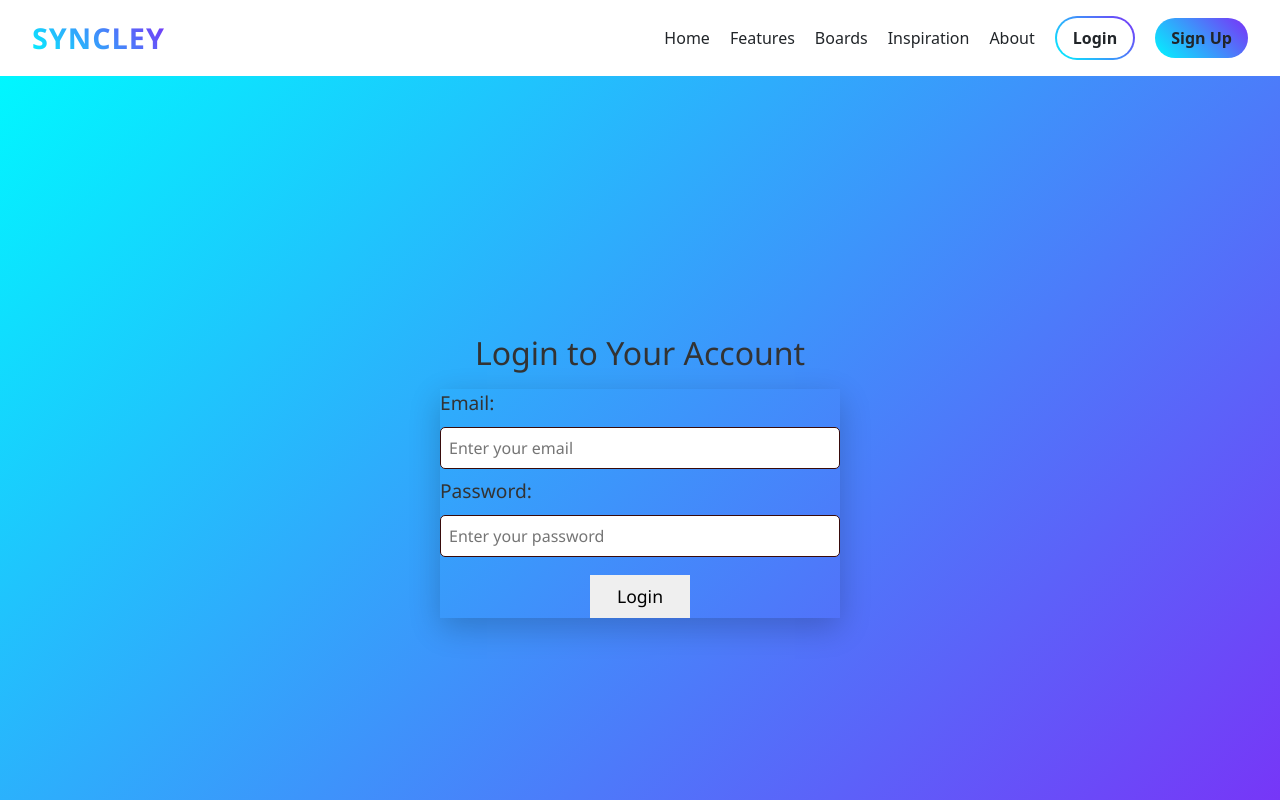
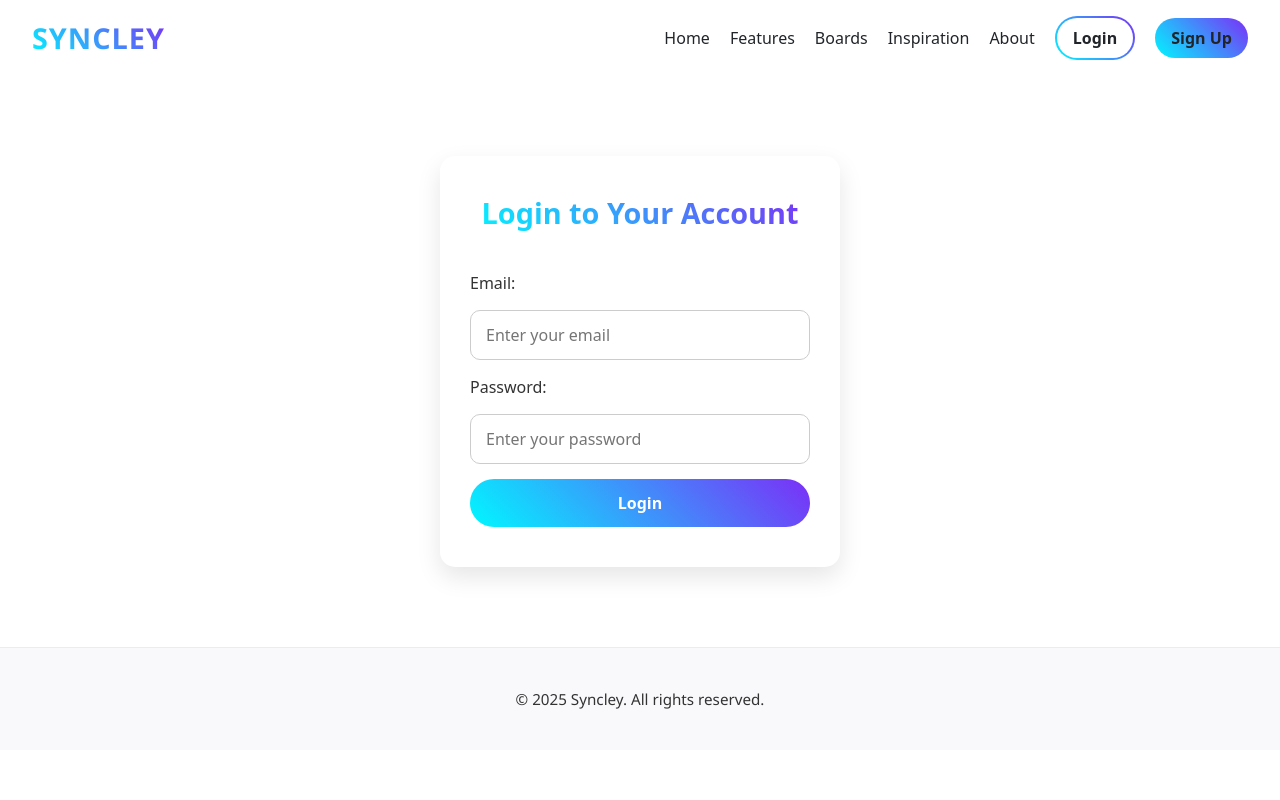
Before and after one commit to shirl3yyyy/my-syncley-frontend, a React (Create React App) app: page /login in a window 1280 px wide. Shown: the top 800 px of the page. Built offline with nearby package versions, Linux system fonts and the light colour scheme.

Commit message:
modified files

```diff
--- a/src/pages/Login.css
+++ b/src/pages/Login.css
@@ -1,57 +1,76 @@
-.login-container{
-    min-height: 100vh;
-    display: flex;
-    flex-direction: column;
-    align-items: center;
-    justify-content: center;
-    height: 80vh;
-    background: linear-gradient(135deg, #00f7ff, #7b2ff7);
-    font-family: 'Segoe UI', Tahoma, Geneva, Verdana, sans-serif;
+.login-container {
+  max-width: 400px;
+  margin: 80px auto;
+  padding: 40px 30px;
+  background: #fff;
+  border-radius: 15px;
+  box-shadow: 0 10px 25px rgba(0,0,0,0.1);
+  display: flex;
+  flex-direction: column;
+  gap: 20px;
+  text-align: center;
 }
 
-.login-title{
-    font-size: 2rem;
-    margin-bottom: 1rem;
-    text-align: center;
-    color: #333;
+
+.login-title {
+  font-size: 1.8rem;
+  font-weight: bold;
+  margin-bottom: 20px;
+  background: linear-gradient(45deg, #00f7ff, #7b2ff7);
+  -webkit-background-clip: text;
+  -webkit-text-fill-color: transparent;
 }
 
-.login-form{
-    display: flex;
-    flex-direction: column;
-    width: 400px;
-    gap: 0.5rem;
-    border-radius: 1 0px;
-    box-shadow: 0 10px 30px rgba(0, 0, 0, 0.2);
+
+.login-form {
+  display: flex;
+  flex-direction: column;
+  gap: 15px;
+}
 
 
-
+.login-form label {
+  text-align: left;
+  font-weight: 500;
+  color: #333;
 }
 
-.login-button{
-    padding: 0.5rem;
-    width: 100px;
-    align-self: center;
-    background-color: linear-gradient(45deg, #00f7ff, #346be1);
-    border: 0cap;
-    margin-top: 10px;
-    cursor: pointer;
-    color: #000000;
-    font-size: 1.1rem;
-
+.login-form input {
+  padding: 12px 15px;
+  border-radius: 10px;
+  border: 1px solid #ccc;
+  font-size: 1rem;
+  transition: all 0.3s ease;
 }
 
-.login-form label{
-    font-size: 1.2rem;
-    margin-bottom: 0.1rem;
-    color: #333;
-    text-align: left;
+.login-form input:focus {
+  outline: none;
+  border-color: #7b2ff7;
+  box-shadow: 0 0 8px rgba(123, 47, 247, 0.3);
 }
 
-.login-form input{
-    padding: 0.5rem;
-    font-size: 1rem;
-    border: 1px solid #380b0b;
-    border-radius: 5px;
-    outline: none;
+
+.login-button {
+  padding: 12px 20px;
+  border-radius: 25px;
+  font-weight: bold;
+  font-size: 1rem;
+  color: #fff;
+  background: linear-gradient(45deg, #00f7ff, #7b2ff7);
+  border: none;
+  cursor: pointer;
+  transition: transform 0.3s ease, box-shadow 0.3s ease;
 }
+
+.login-button:hover {
+  transform: scale(1.05);
+  box-shadow: 0 0 15px rgba(0, 247, 255, 0.5);
+}
+
+
+@media (max-width: 480px) {
+  .login-container {
+    margin: 40px 20px;
+    padding: 30px 20px;
+  }
+}
```
